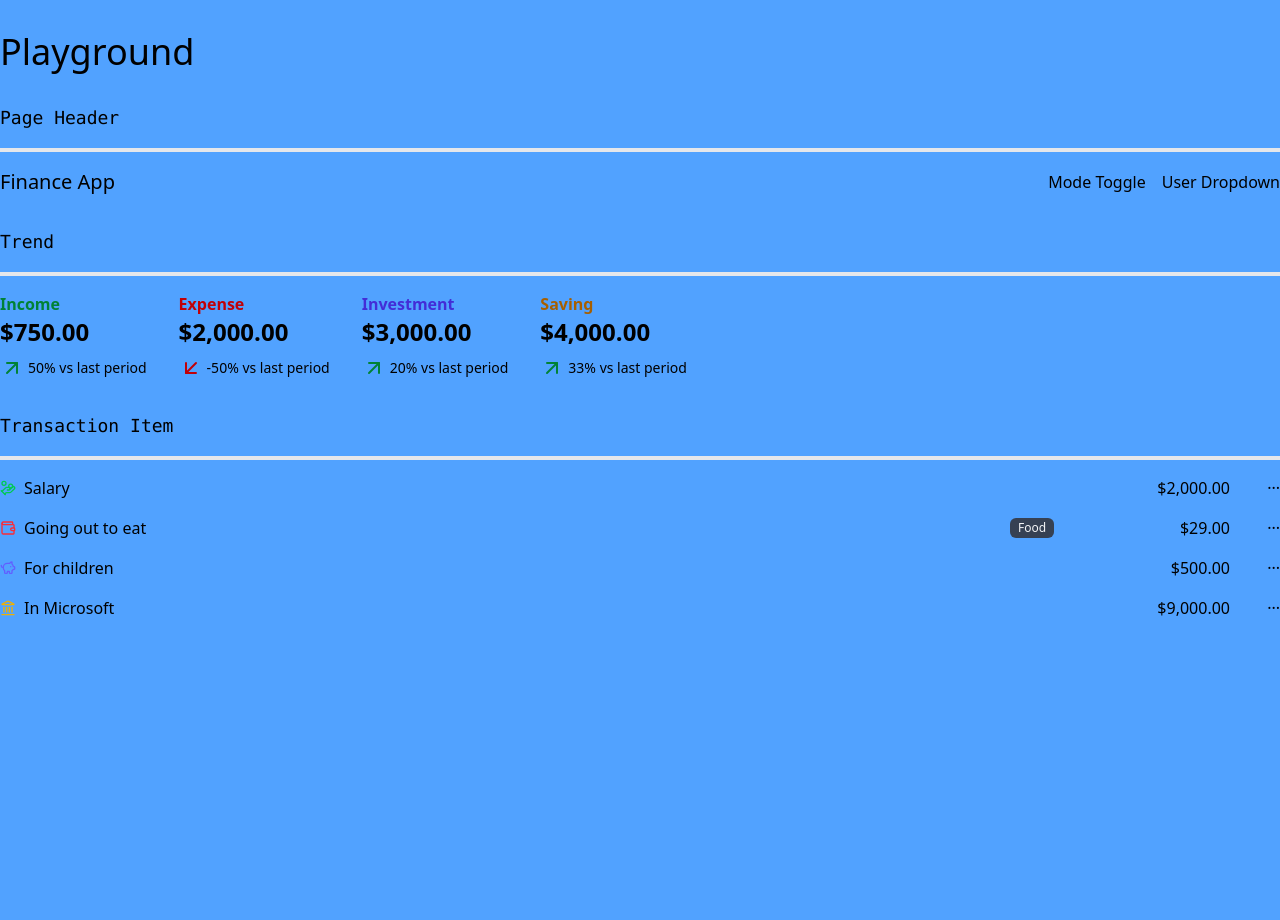
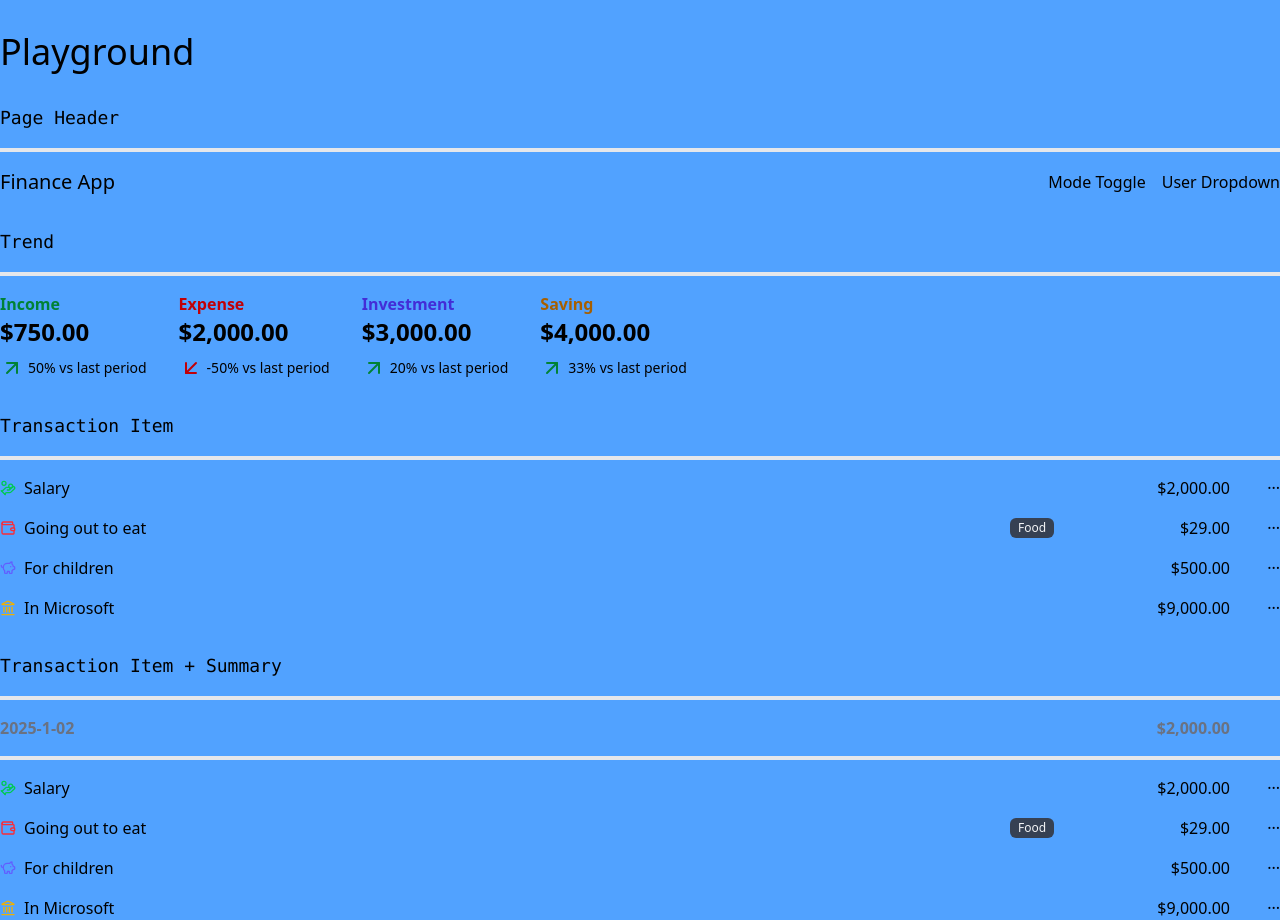
Before and after one commit to lukeckk/Wiser, a Next.js app: page /playground in a window 1280 px wide. Before the commit the page ends 800 px from the top, so only its background shows below. Built offline with nearby package versions, Linux system fonts and the light colour scheme.

Commit message:
configured transaction summary

```diff
--- a/app/playground/page.js
+++ b/app/playground/page.js
@@ -1,6 +1,7 @@
 import PageHeader from "@/components/page-header";
 import Trend from "@/components/trend";
 import TransactionItem from "@/components/transaction";
+import TransactionSummaryItem from "@/components/transaction-summary";
 
 export default function Page() {
   return (
@@ -24,7 +25,6 @@ export default function Page() {
         </div>
       </div>
 
-
       <div>
         <h2 className="mb-4 text-lg font-mono">Transaction Item</h2>
         <hr className="mb-4 border-gray-200 dark:border-blue-300 border-2" />
@@ -35,6 +35,19 @@ export default function Page() {
           <TransactionItem type="Investment" description="In Microsoft" amount={9000} />
         </div>
       </div>
+
+      <div>
+        <h2 className="mb-4 text-lg font-mono">Transaction Item + Summary</h2>
+        <hr className="mb-4 border-gray-200 dark:border-blue-300 border-2" />
+        <div className="space-y-4">
+          <TransactionSummaryItem date="2025-1-02" amount={2000} />
+          <hr className="mb-4 border-gray-200 dark:border-stone-500 border-2" />
+          <TransactionItem type="Income" description="Salary" amount={2000} />
+          <TransactionItem type="Expense" category="Food" description="Going out to eat" amount={29} />
+          <TransactionItem type="Saving" description="For children" amount={500} />
+          <TransactionItem type="Investment" description="In Microsoft" amount={9000} />
+        </div>
+      </div>
     </main>
   )
 }
--- /dev/null
+++ b/components/transaction-summary.js
@@ -0,0 +1,13 @@
+import { useFormatCurrency } from "@/hooks/use-format-currency"
+
+export default function TransactionSummaryItem({ date, amount }) {
+  const formattedAmount = useFormatCurrency(amount)
+  return (<div className="flex text-gray-500 dark:text-gray-400 font-semibold">
+    <div className="grow">
+      {date}
+    </div>
+
+    <div className="min-w-[70px] text-right font-semibold">{formattedAmount}</div>
+    <div className="min-w-[50px]"></div>
+  </div>)
+}
```
